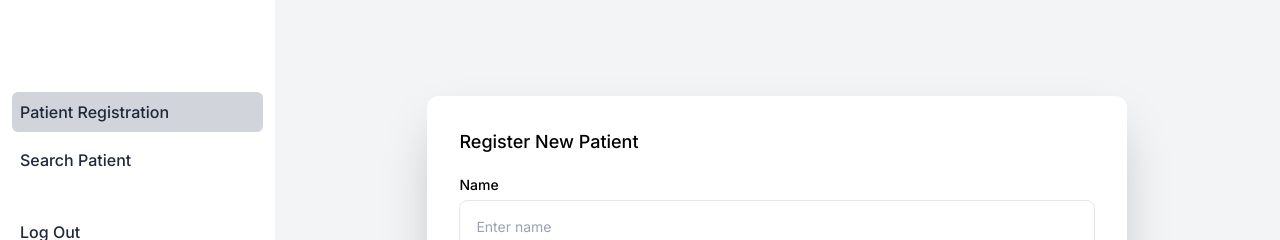
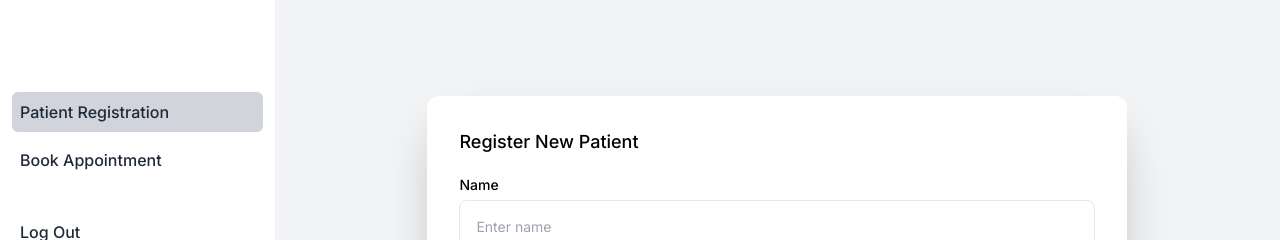
Before and after one commit to edwinochieng/hospital-management-system, a Next.js app: page /receptionist in a window 1280 px wide. Shown: the top 240 px of the page. Built offline with nearby package versions, Linux system fonts and the light colour scheme.

Commit message:
rename appointments page

```diff
--- a/src/app/(dashboard)/receptionist/layout.js
+++ b/src/app/(dashboard)/receptionist/layout.js
@@ -2,7 +2,7 @@ import SideBar from "@/components/SideBar";
 
 const sidebarItems = [
   { title: "Patient Registration", link: "/receptionist" },
-  { title: "Search Patient", link: "/receptionist/patients" },
+  { title: "Book Appointment", link: "/receptionist/patients" },
 ];
 
 export default function ReceptionistLayout({ children }) {
```
